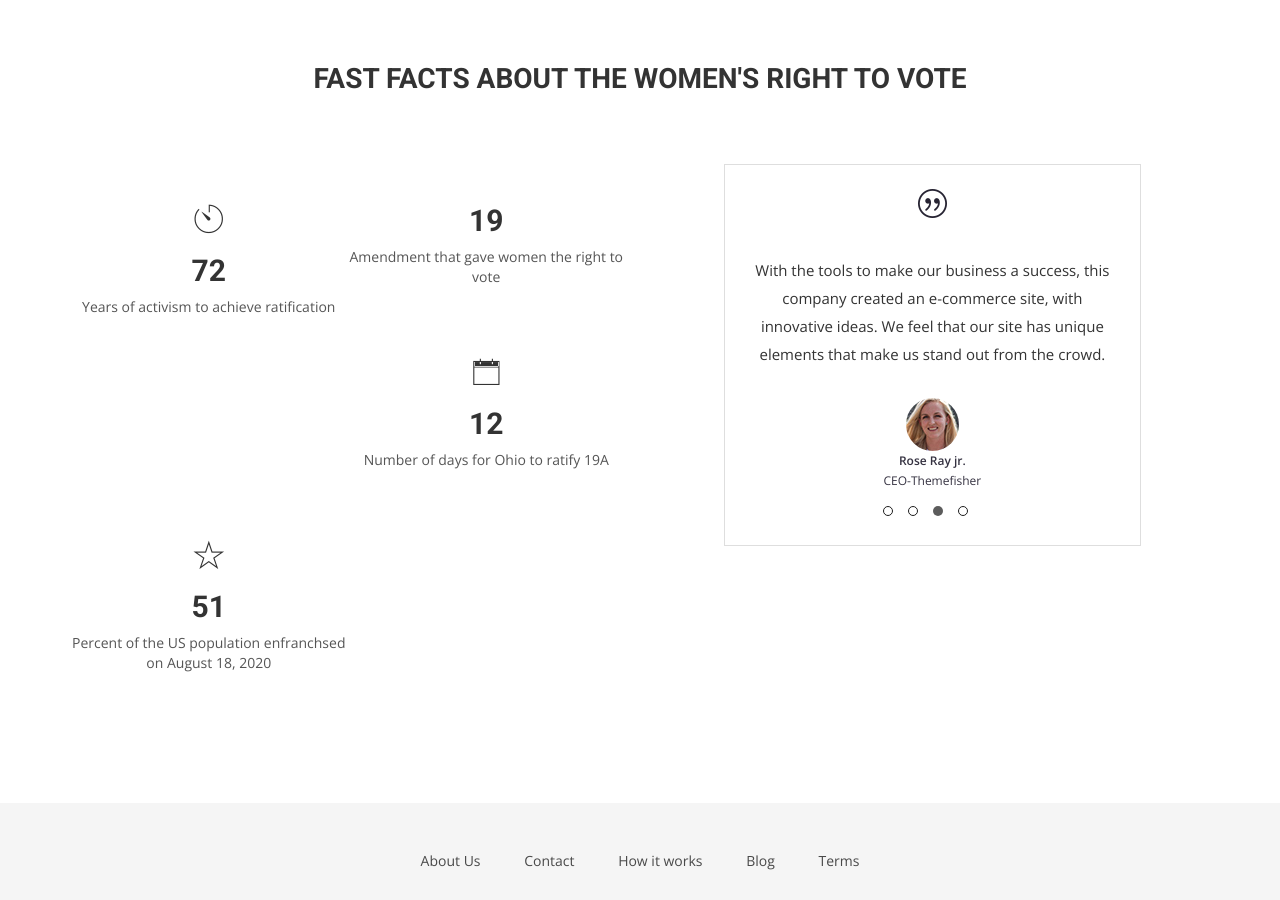
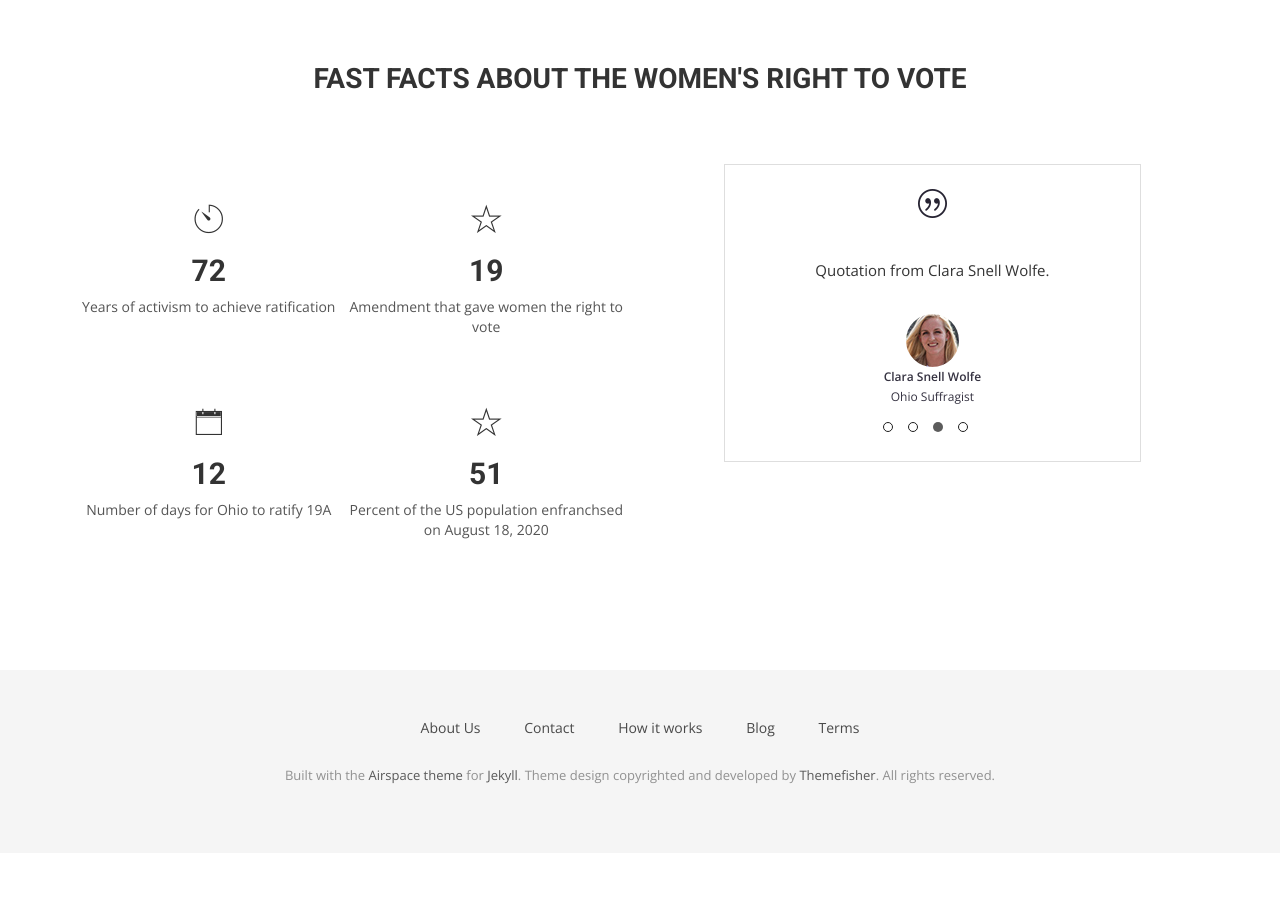
Before and after one commit to OhioSuffrageCentennial/ohiosuffragecentennial, a Jekyll site: the page built from index.html, in a window 1280 px wide and 900 px high, scrolled down 3076 px. Built offline with Jekyll 4.4.1, drawn with Linux system fonts in a browser that asks for light colours; nearby versions of some CDN libraries; some web fonts are replaced; after the commit the page ends 3929 px from its top, so only the background shows below that.

Commit message:
update fun facts, testimonials, featue-bg

```diff
--- a/_data/funfacts.yml
+++ b/_data/funfacts.yml
@@ -2,7 +2,7 @@
   icon: ion-ios-timer-outline
   text: Years of activism to achieve ratification
 - counter: 19
-  icon: ion-ios-clipboard
+  icon: ion-ios-star-outline
   text: Amendment that gave women the right to vote
 - counter: 12
   icon: ion-ios-calendar-outline
--- a/_data/testimonials.yml
+++ b/_data/testimonials.yml
@@ -1,16 +1,16 @@
-- name: Rose Ray
-  title: CEO-Themefisher
-  testimonial: "This company created an e-commerce site with the tools to make our business a success, with innovative ideas. We feel that our site has unique elements that make us stand out from the crowd."
+- name: Harriet Taylor Upton
+  title: Ohio Suffragist
+  testimonial: "Quotation from Harriet Taylor Upton."
   image: img/item-img1.jpg
-- name: Rose Ray sr.
-  title: CEO-Themefisher
-  testimonial: "An e-commerce site was created by this company with the tools to make our business a success, with innovative ideas. We feel that our site has unique elements that make us stand out from the crowd."
+- name: Frances E. Willard
+  title: Ohio Suffragist
+  testimonial: "Quotation from Frances E. Willard."
   image: img/item-img1.jpg
-- name: Rose Ray jr.
-  title: CEO-Themefisher
-  testimonial: "With the tools to make our business a success, this company created an e-commerce site, with innovative ideas. We feel that our site has unique elements that make us stand out from the crowd."
+- name: Clara Snell Wolfe
+  title: Ohio Suffragist
+  testimonial: "Quotation from Clara Snell Wolfe."
   image: img/item-img1.jpg
-- name: Rose Ray III
-  title: CEO-Themefisher
-  testimonial: "We feel that our site has unique elements that make us stand out from the crowd. This company created an e-commerce site with the tools to make our business a success, with innovative ideas."
+- name: Lydia (Mother) Sexton
+  title: Ohio Suffragist
+  testimonial: "Quotation from Lydia Sexton."
   image: img/item-img1.jpg
```
Also changed, not shown: img/featue-bg.jpg (renamed from img/featue-bg.png).
